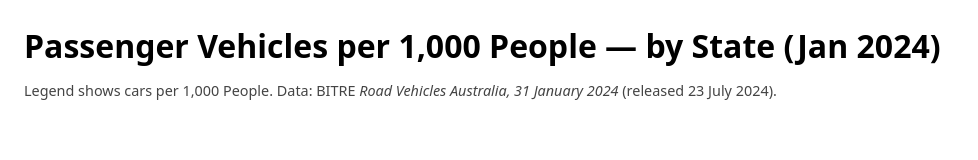
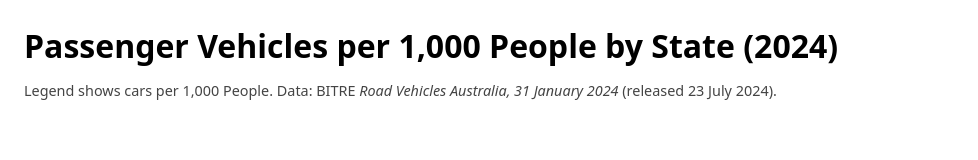
Before and after one commit to nche0083-bit/FIT3179-TEST, a plain HTML site: page index.html in a window 1280 px wide. Shown: the whole page, without its empty margins (0-978 px from the left). Drawn offline with Linux system fonts and the light colour scheme; a script that the page names is missing.

Commit message:
Update index.html

```diff
--- a/index.html
+++ b/index.html
@@ -16,7 +16,7 @@
 </head>
 <body>
   <div class="box">
-    <h1 style="margin-bottom:6px;">Passenger Vehicles per 1,000 People — by State (Jan 2024)</h1>
+    <h1 style="margin-bottom:6px;">Passenger Vehicles per 1,000 People by State (2024)</h1>
     <div id="vis"></div>
     <p class="note">Legend shows cars per 1,000 People. Data: BITRE <em>Road Vehicles Australia, 31 January 2024</em> (released 23 July 2024).</p>
   </div>
```
